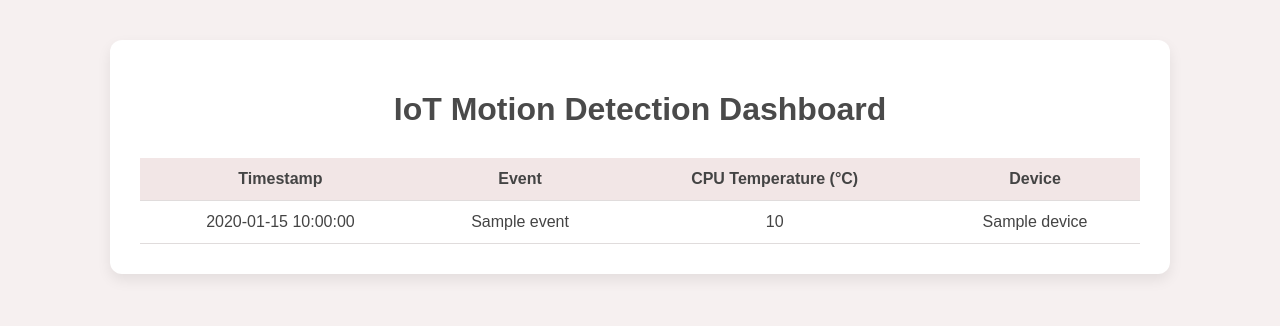
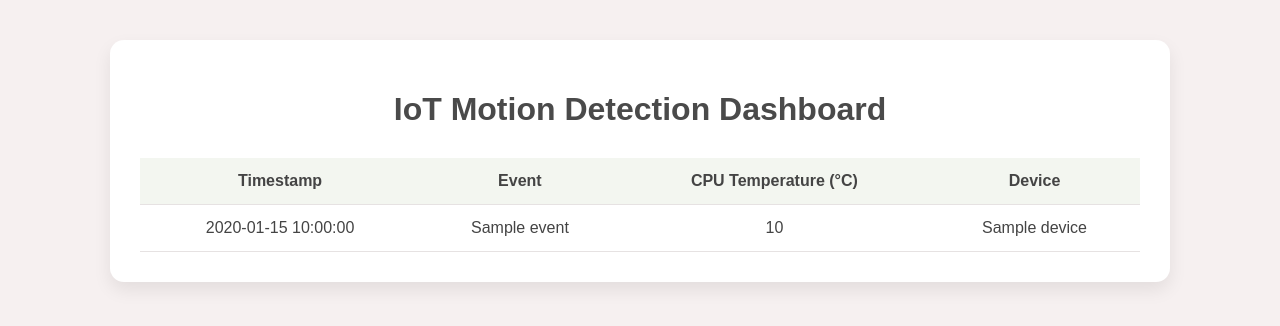
Before and after one commit to f4eriebambi/iot-motion-system-monitor, a Python web app: template templates/index.html in a window 1280 px wide. Shown: the top 326 px of the page. Run offline with Jinja, Linux system fonts and the light colour scheme; the template is opened without the code that fills it: most values are stand-ins (such as "Sample title", 1, 10 or a date in 2020).

Commit message:
Polish dashboard UI with soft pastel styling
- Use soft pastel colour palette
- Improve table readability and hover states
- Keep layout clean and structured
- Add screenshot showing live motion events

```diff
--- a/static/style.css
+++ b/static/style.css
@@ -10,14 +10,15 @@ body {
     margin: 40px auto;
     background-color: #ffffff;
     padding: 30px;
-    border-radius: 12px;
-    box-shadow: 0 6px 14px rgba(0, 0, 0, 0.08);
+    border-radius: 14px;
+    box-shadow: 0 8px 18px rgba(0, 0, 0, 0.08);
 }
 
 h1 {
     text-align: center;
     margin-bottom: 30px;
     color: #4a4a4a;
+    font-weight: 600;
 }
 
 table {
@@ -27,23 +28,28 @@ table {
 
 th,
 td {
-    padding: 12px;
-    border-bottom: 1px solid #e0dcdc;
+    padding: 14px;
+    border-bottom: 1px solid #e6e2e2;
     text-align: center;
     color: #444444;
 }
 
 th {
-    background-color: #F2E6E6;
+    background-color: #F3F6F0;
     font-weight: bold;
 }
 
+tr:nth-child(even) {
+    background-color: #F0F6F6;
+}
+
 tr:hover {
-    background-color: #F9EEEE;
+    background-color: #F3F0F6;
 }
 
 .empty {
     text-align: center;
     color: #888888;
     font-style: italic;
+    padding: 40px 0;
 }
```
Also changed, not shown: 1 other file.
